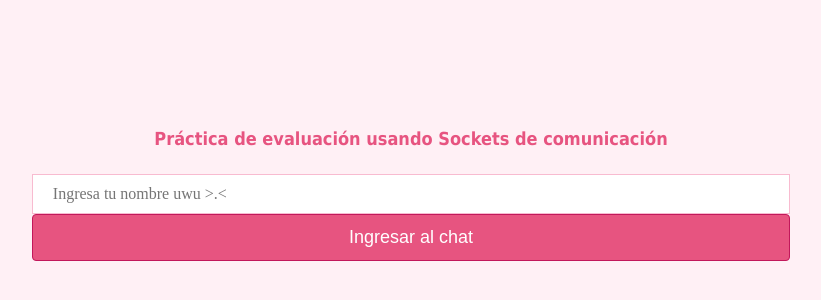
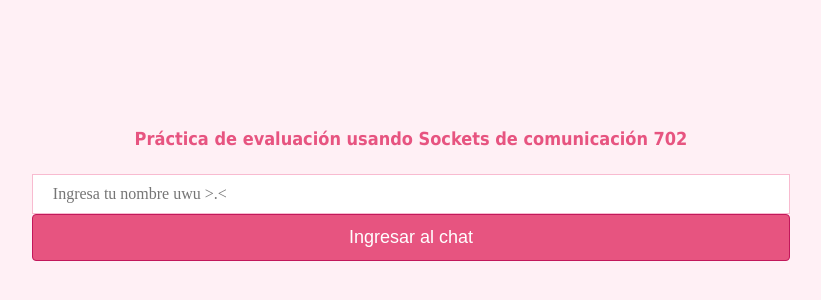
Before and after one commit to kevinvaldemar21/ProyectoSockets, a website: page public/index.html in a window 1280 px wide. Shown: the part 158-458 px from the top of the page, without its empty margins (229-1050 px from the left). Drawn offline with nearby package versions, Linux system fonts and the light colour scheme; no server answers.

Commit message:
Segundo commit: proyecto chat con sockets

```diff
--- a/public/index.html
+++ b/public/index.html
@@ -9,7 +9,7 @@
 <body>
 
     <div id="panel-bienvenida">
-        <h2>Práctica de evaluación usando Sockets de comunicación </h2>
+        <h2>Práctica de evaluación usando Sockets de comunicación 702</h2>
         <input id="persona" type="text" placeholder="Ingresa tu nombre uwu >.<">
         <button id="ingresar" onclick="ingresarAlChat()">Ingresar al chat</button>
     </div>
```
